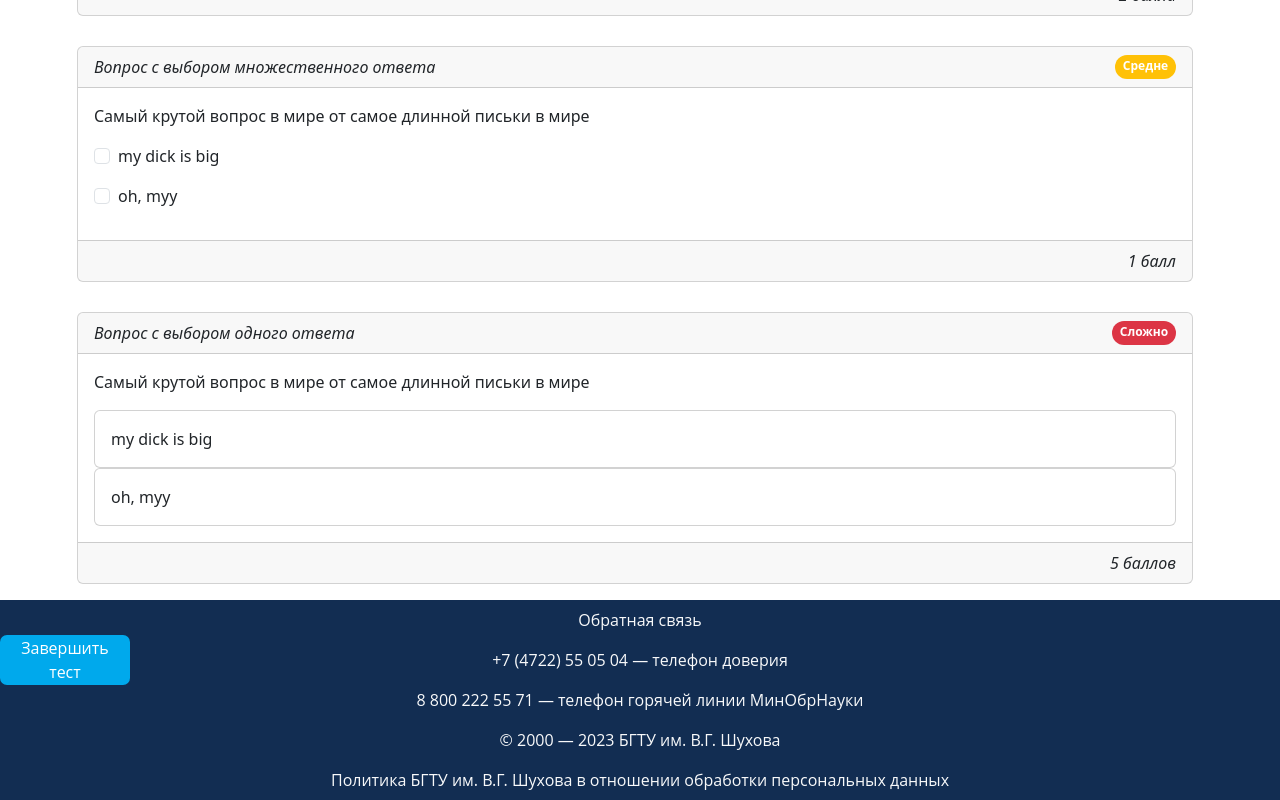
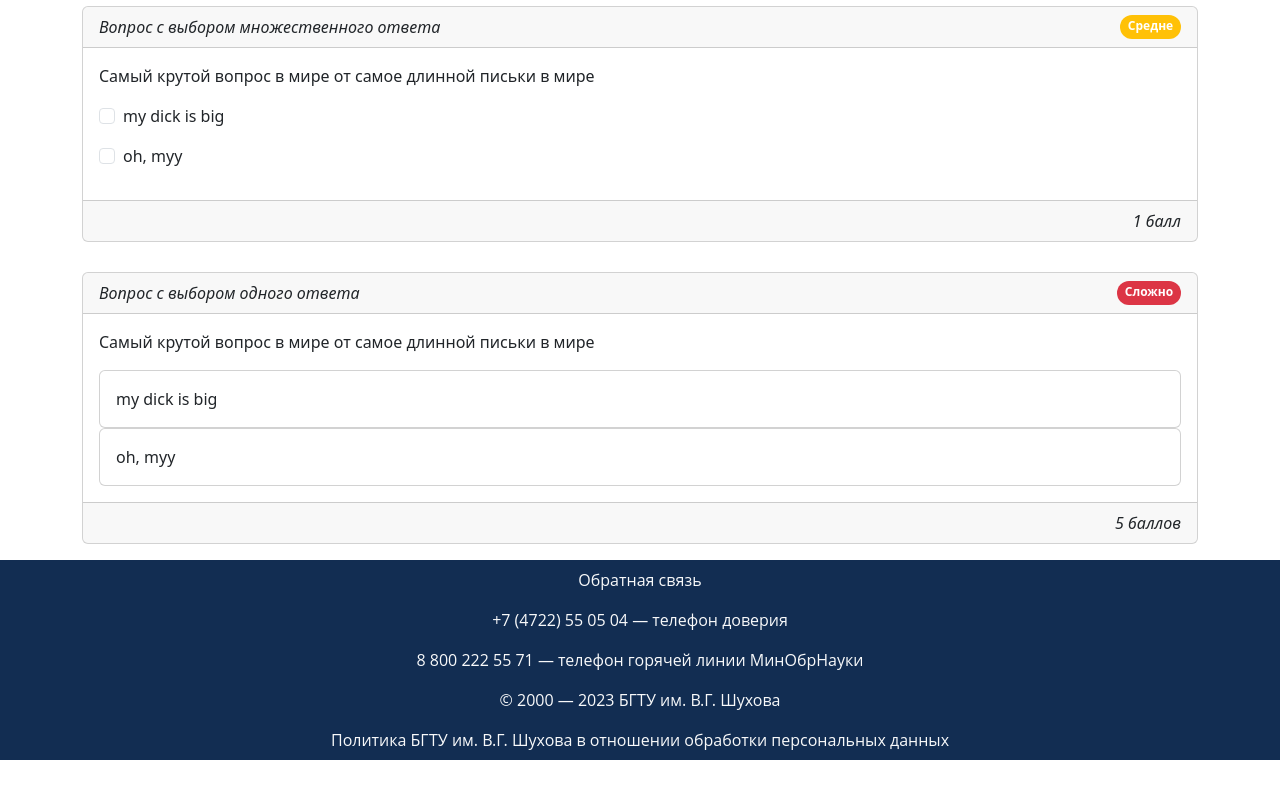
Before and after one commit to Lolik232/hackathon-bstu, a React (Create React App) app in the folder frontend/: page / in a window 1280 px wide. Shown: the part 400-1200 px from the top of the page. After the commit the page ends 1160 px from the top, so only its background shows below. Built offline with nearby package versions, Linux system fonts and the light colour scheme.

Commit message:
FOOOOOOTER

```diff
--- a/frontend/src/App.js
+++ b/frontend/src/App.js
@@ -1,5 +1,4 @@
 import "bootstrap/dist/css/bootstrap.min.css"
-
 import './App.css';
 import Test from "./Test";
 import TestFooter from "./Footer";
@@ -7,7 +6,6 @@ function App() {
     return (
         <>
             <Test name={"First Test"} questions={[]}/>
-            <TestFooter></TestFooter>
         </>
     );
 }
--- a/frontend/src/Footer.css
+++ b/frontend/src/Footer.css
@@ -3,5 +3,7 @@
     text-align: center;
     background-color:#122d52;
     font-family: Open Sans,sans-serif;
+    width: 100%;
+    position:absolute;
 
 }
--- a/frontend/src/Footer.js
+++ b/frontend/src/Footer.js
@@ -2,13 +2,15 @@ import Nav from 'react-bootstrap/Nav';
 import "./Footer.css"
 function TestFooter() {
     return (
-            <Nav defaultActiveKey="/home" className="flex-column justify-content-center FooterNav ">
+
+            <Nav defaultActiveKey="/home" className="flex-column justify-content-center FooterNav">
                 <Nav.Link className={"link-light"} href="https://support.bstu.ru">Обратная связь</Nav.Link>
                 <Nav.Link className={"link-light"} href="tel://84722550504">+7 (4722) 55 05 04 — телефон доверия</Nav.Link>
                 <Nav.Link className={"link-light"} href="tel://88002225571">8 800 222 55 71 — телефон горячей линии МинОбрНауки</Nav.Link>
                 <Nav.Link className={"link-light"} href="https://www.bstu.ru"> © 2000 — {new Date().getFullYear()} БГТУ им. В.Г. Шухова</Nav.Link>
             <Nav.Link className={"link-light"} href="https://www.bstu.ru/pd">Политика БГТУ им. В.Г. Шухова в отношении обработки персональных данных</Nav.Link>
             </Nav>
+
     );
 }
 
--- a/frontend/src/Test.css
+++ b/frontend/src/Test.css
@@ -3,7 +3,8 @@
 }
 
 .Test {
-    background-color: #d6e2f5;
+    min-height:100%;
+    position:relative;
 }
 
 @font-face {
@@ -23,7 +24,7 @@
 }
 
 .TestQuestionList {
-    width: 1270px;
+    width: 100%;
 }
 
 .endButton {
@@ -37,3 +38,8 @@
     height: 50px;
     font-family: Open Sans, sans-serif;
 }
+
+.content {
+    min-height: calc(100vh - 200px);
+    /* 80px header + 40px footer = 120px  */
+}
--- a/frontend/src/Test.js
+++ b/frontend/src/Test.js
@@ -3,22 +3,19 @@ import {GetQuestionBoxContent, QuestionBox} from "./QuestionBox";
 import Col from 'react-bootstrap/Col';
 import Form from 'react-bootstrap/Form';
 import Row from 'react-bootstrap/Row';
+import Button from 'react-bootstrap/Button';
+import TestFooter from "./Footer";
+import './Test.css';
+
 
 function Test(props) {
     return (
 
-        <body className={Test}>
-        <Form>
-            <Row>
-                <Col>
-                    <TestHeader/>
+        <body className={"Test"}>
+        <article className={"content"} >
                     <TestMain name={props.name} questions={props.questions}/>
-                </Col>
-                <Col>
-                    <TestNavigationForm/>
-                </Col>
-            </Row>
-        </Form>
+        </article>
+        <footer ><TestFooter></TestFooter></footer>
         </body>
     )
 }
```
